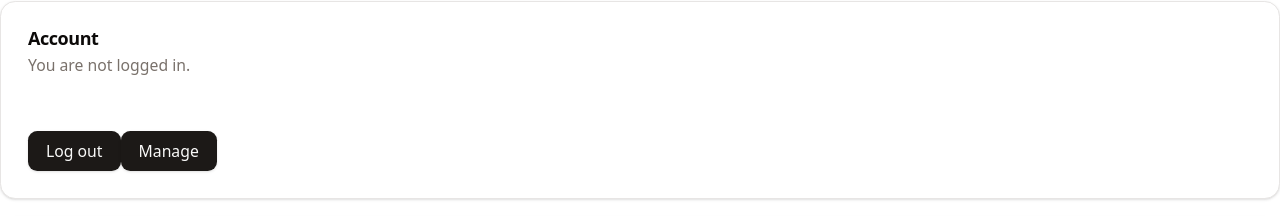
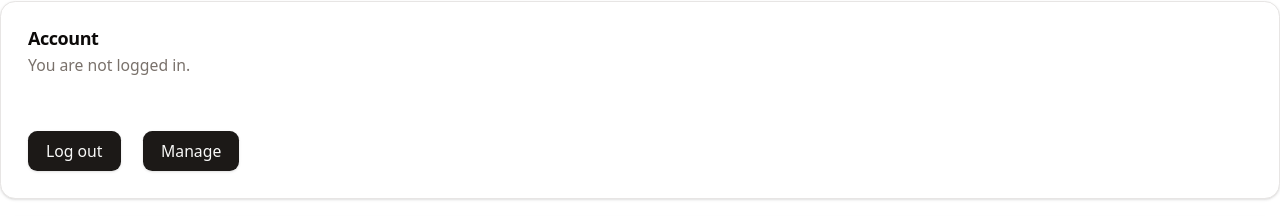
Before and after one commit to xlansoftware/ledgereleven, a React (Vite) app in the folder src/ledger11.client/: page /settings in a window 1280 px wide. Shown: the part 885-1101 px from the top of the page. Built offline with nearby package versions, Linux system fonts and the light colour scheme; no server answers.

Commit message:
fix: add margin to Manage button in Settings screen

```diff
--- a/src/ledger11.client/src/components/screens/screen-settings.tsx
+++ b/src/ledger11.client/src/components/screens/screen-settings.tsx
@@ -229,7 +229,7 @@ export default function Settings() {
           <CardContent></CardContent>
           <CardFooter>
             <Button onClick={handleLogout}>Log out</Button>
-            <Button onClick={handleManageAccount}>Manage</Button>
+            <Button className="ml-5" onClick={handleManageAccount}>Manage</Button>
           </CardFooter>
         </Card>
 
```
